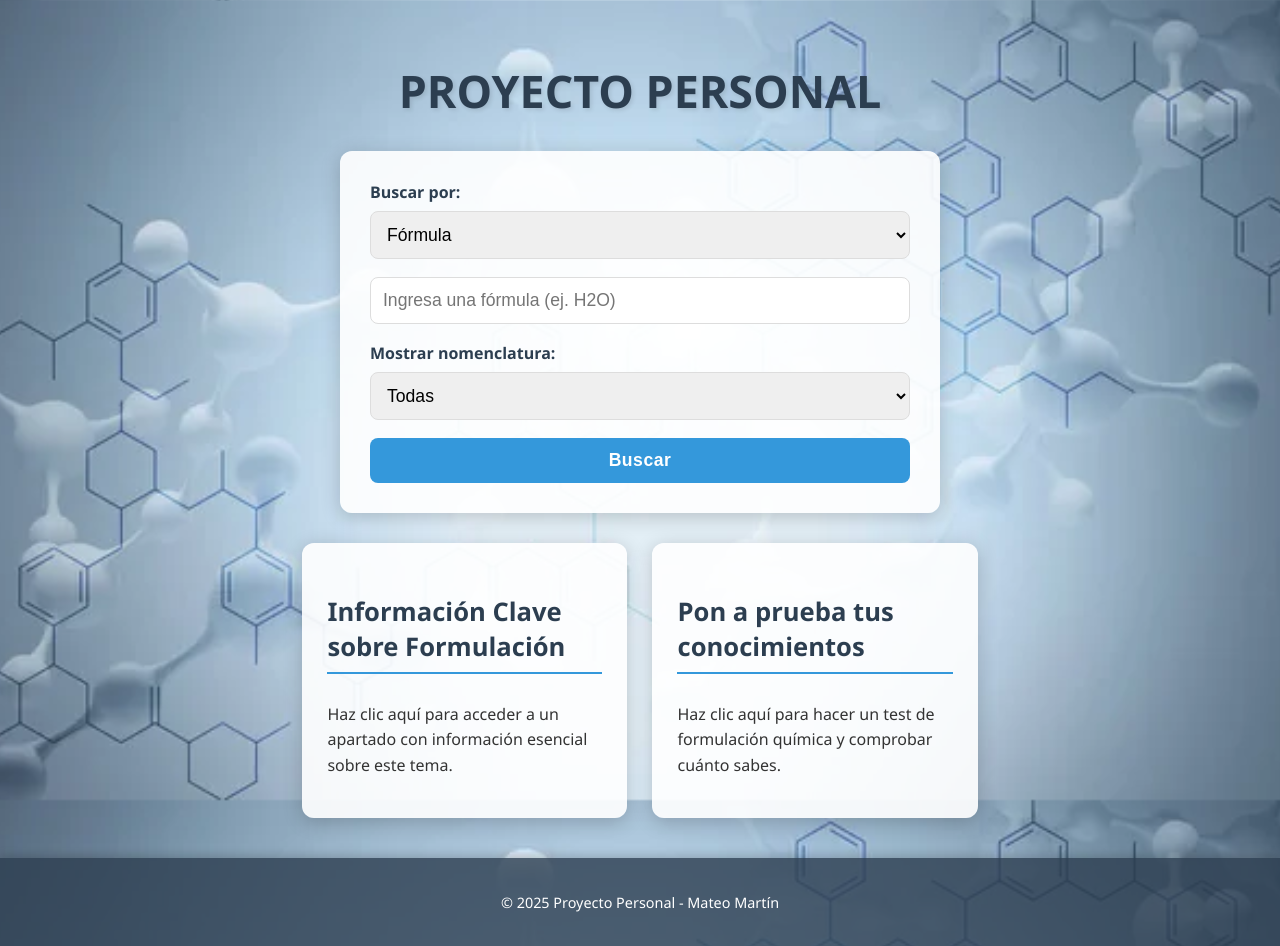
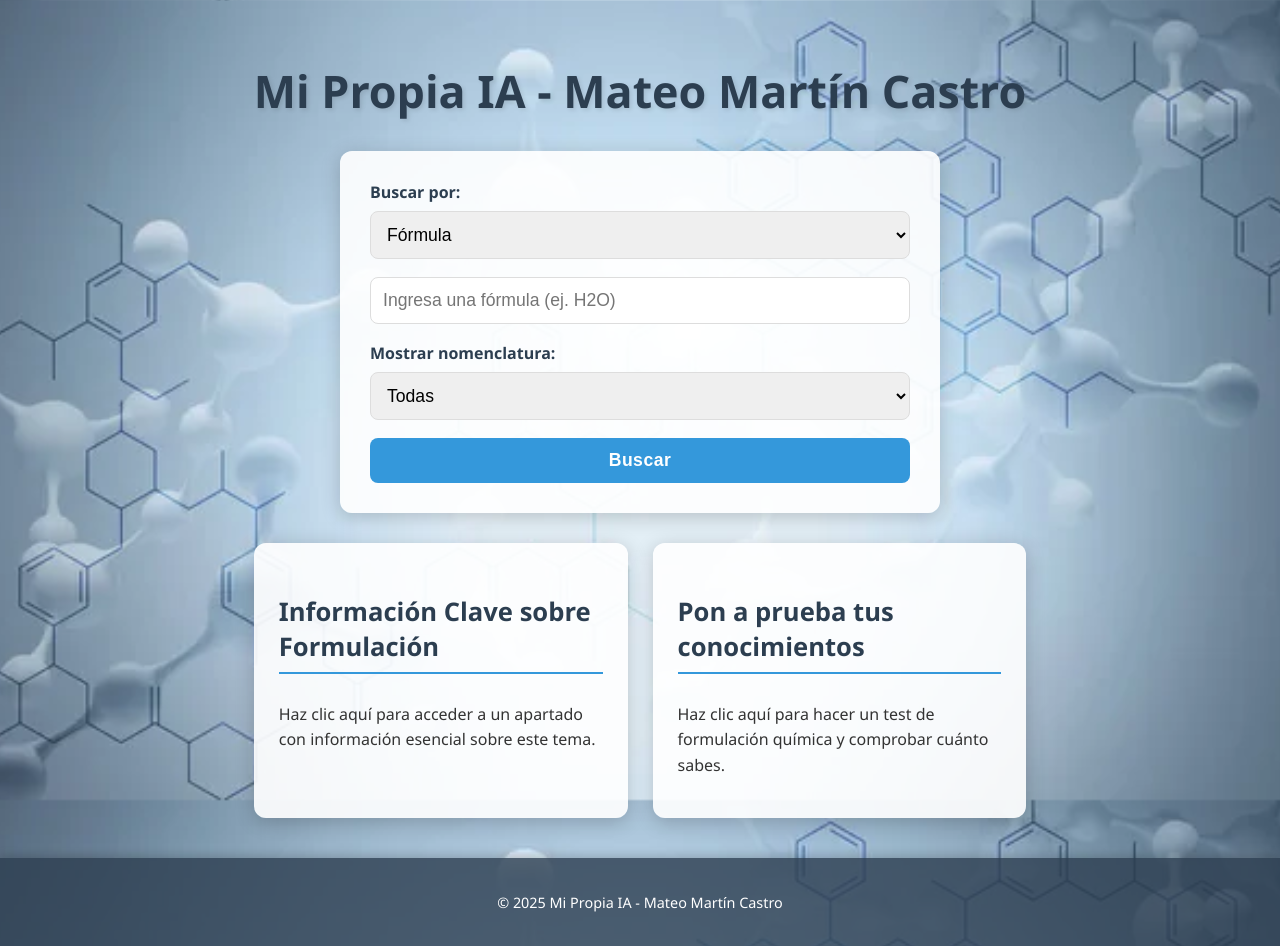
Before and after one commit to mmartinmmc/Proyecto-Personal, a Flask app: page / in a window 1280 px wide. Run offline with Flask 3, Linux system fonts and the light colour scheme.

Commit message:
Update index.html

```diff
--- a/templates/index.html
+++ b/templates/index.html
@@ -3,7 +3,7 @@
 <head>
     <meta charset="UTF-8">
     <meta name="viewport" content="width=device-width, initial-scale=1.0">
-    <title>{{ titulo }}</title>
+    <title>Mi Propia IA - Mateo Martín Castro</title>
     <link rel="stylesheet" href="{{ url_for('static', filename='styles.css') }}">
     <script>
         function mostrarCampoBusqueda() {
@@ -23,7 +23,7 @@
 </head>
 <body>
     <div class="container-main">
-        <h1>{{ titulo }}</h1>
+        <h1>Mi Propia IA - Mateo Martín Castro</h1>
 
         <form action="/buscar" method="POST" class="card">
             <label for="tipo_busqueda">Buscar por:</label>
@@ -63,7 +63,7 @@
         </div>
     </div>
     <div class="footer">
-        <p>© 2025 Proyecto Personal - Mateo Martín</p>
+        <p>© 2025 Mi Propia IA - Mateo Martín Castro</p>
     </div>
 </body>
 </html>
```
